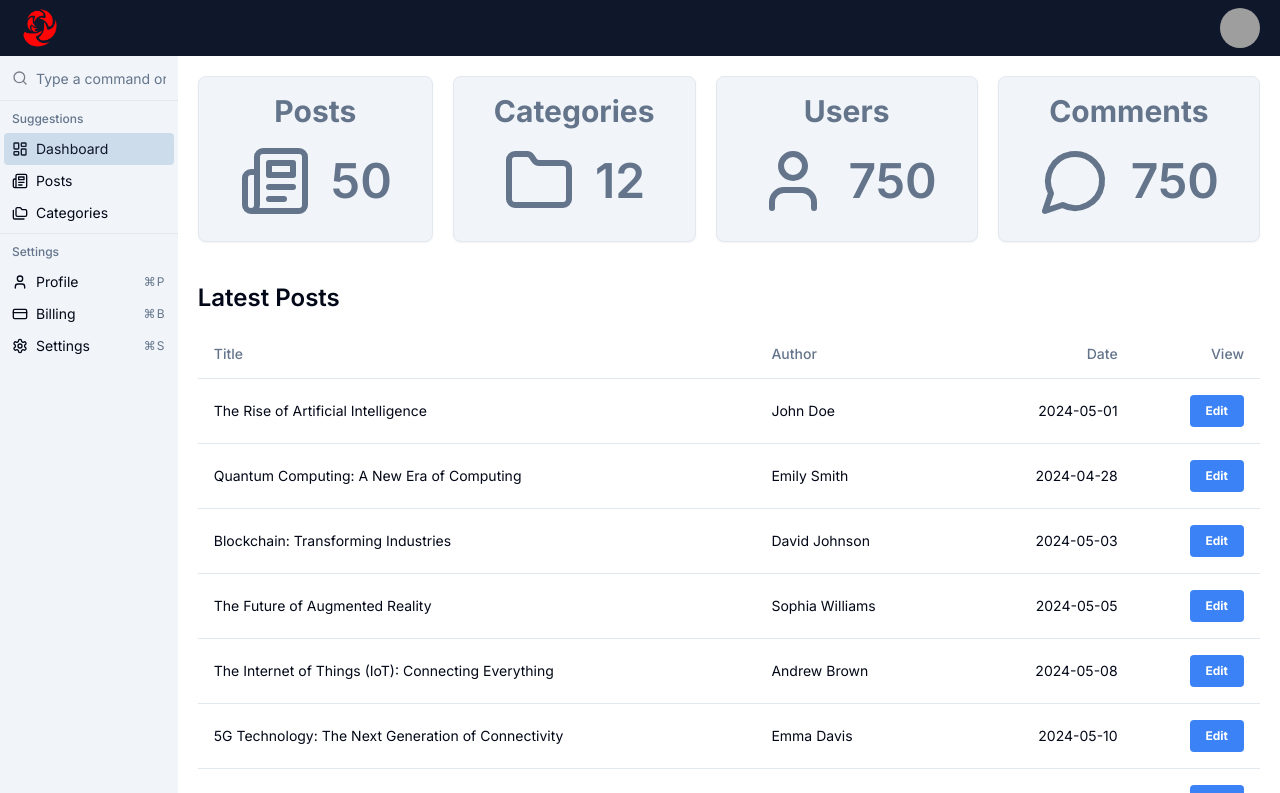
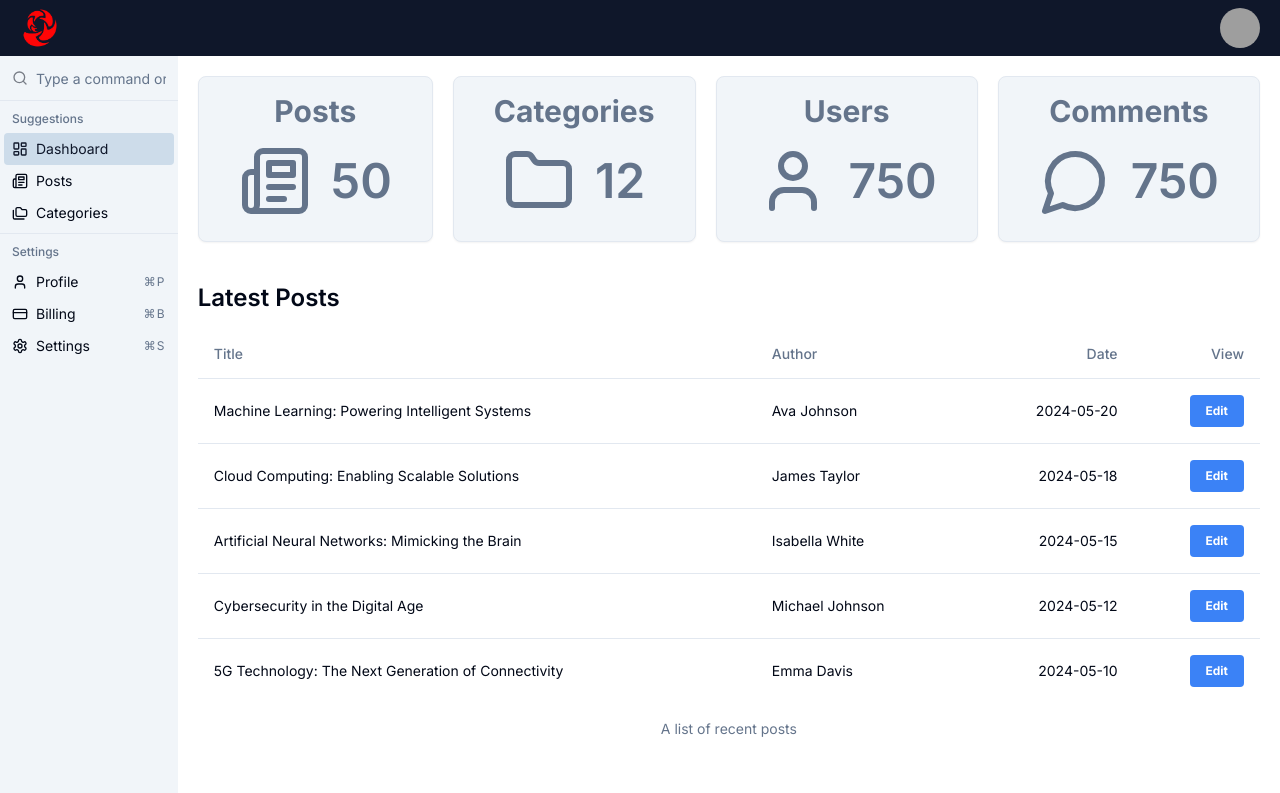
Before and after one commit to amiraadev/Customer-Relationship-Management-CRM, a Next.js app: page / in a window 1280 px wide. Shown: the top 793 px of the page. Built offline with nearby package versions, Linux system fonts and the light colour scheme; grey boxes are pictures that could not be loaded.

Commit message:
Filter posts to limit

```diff
--- a/components/posts/PostsTable.tsx
+++ b/components/posts/PostsTable.tsx
@@ -21,7 +21,8 @@
     // Sort posts on descending order based on dates
     const sortedPosts:Post[] = [...posts].sort((a,b) =>
     new Date(b.date).getTime() - new Date(a.date).getTime());
-
+    // Filter posts to limit
+    const filteredPosts = limit ? sortedPosts.slice(0, limit) : sortedPosts
 	return (
 		<div className='mt-10'>
 			<h3 className='text-2xl mb-4 font-semibold'>{title ? title : "Posts"}</h3>
@@ -40,7 +41,7 @@
 					</TableRow>
 				</TableHeader>
 				<TableBody>
-					{posts.map((post) => (
+					{filteredPosts.map((post) => (
 						<TableRow key={post.id}>
 							<TableCell>{post.title}</TableCell>
 							<TableCell className='hidden md:table-cell'>
```
